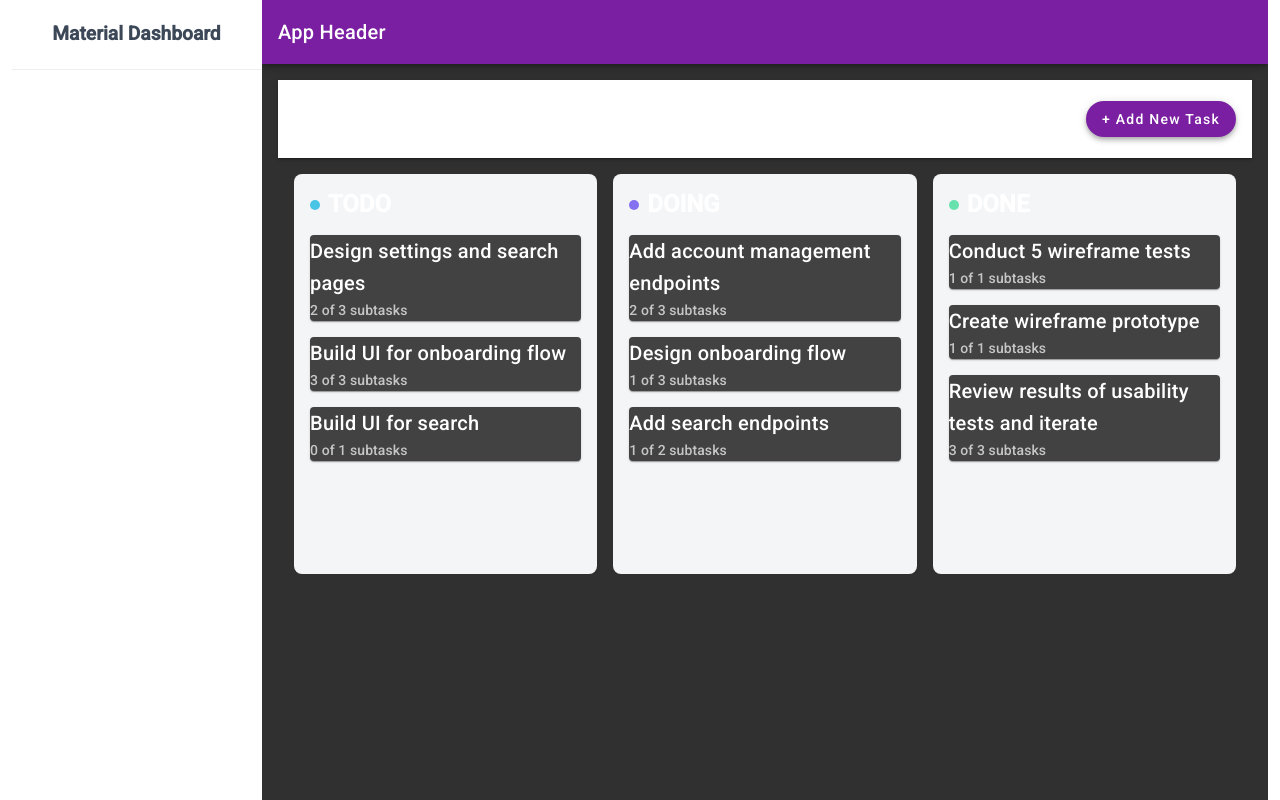
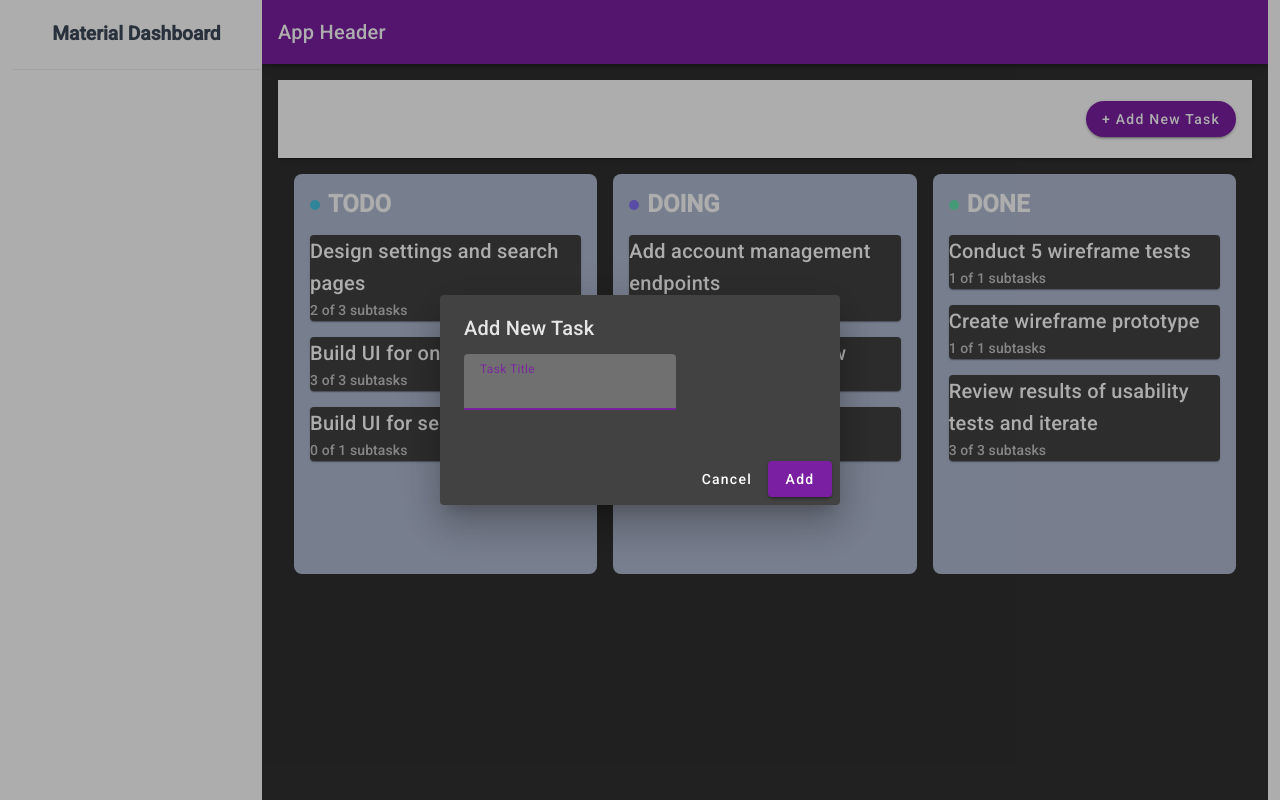
Before and after one commit to ghazanfarAliDev/kanban-frontend, an Angular app: page /kanban in a window 1280 px wide. Both pictures are taken after a click on the button "+ Add New Task". Built offline with nearby package versions, Linux system fonts and the light colour scheme.

Commit message:
(Feat) - Implemented Add Task Modal

```diff
--- /dev/null
+++ b/src/app/kanban/add-task/add-task.component.html
@@ -0,0 +1,14 @@
+<!-- add-task-dialog.component.html -->
+<h2 mat-dialog-title>Add New Task</h2>
+
+<mat-dialog-content>
+  <mat-form-field appearance="fill" class="full-width">
+    <mat-label>Task Title</mat-label>
+    <input matInput placeholder="Enter task name" [(ngModel)]="taskTitle">
+  </mat-form-field>
+</mat-dialog-content>
+
+<mat-dialog-actions align="end">
+  <button mat-button mat-dialog-close>Cancel</button>
+  <button mat-raised-button color="primary" [mat-dialog-close]="taskTitle">Add</button>
+</mat-dialog-actions>
--- /dev/null
+++ b/src/app/kanban/add-task/add-task.component.ts
@@ -0,0 +1,17 @@
+import { Component, inject } from '@angular/core';
+import { MatDialogRef } from '@angular/material/dialog';
+
+@Component({
+  selector: 'app-add-task',
+  templateUrl: './add-task.component.html',
+  styleUrl: './add-task.component.scss'
+})
+export class AddTaskComponent {
+  private dialogRef = inject(MatDialogRef<AddTaskComponent>);
+  taskTitle: string = '';
+
+  close(): void {
+    this.dialogRef.close();
+  }
+
+}
--- a/src/app/kanban/kanban-panel/kanban-panel.component.html
+++ b/src/app/kanban/kanban-panel/kanban-panel.component.html
@@ -1,7 +1,7 @@
 <div class="kanban-layout">
     <div class="main-header mat-elevation-z2">
         <h2>Platform Launch</h2>
-        <button mat-raised-button color="primary" class="add-task-btn">
+        <button mat-raised-button color="primary" class="add-task-btn" (click)="openAddTaskDialog()">
           + Add New Task
         </button>
       </div>
--- a/src/app/kanban/kanban-panel/kanban-panel.component.scss
+++ b/src/app/kanban/kanban-panel/kanban-panel.component.scss
@@ -82,7 +82,7 @@
 }
 
 .kanban-column {
-  background: #f4f5f7;
+  background: #b0bad1;
   border-radius: 8px;
   padding: 16px;
   min-height: 400px;
--- a/src/app/kanban/kanban-panel/kanban-panel.component.ts
+++ b/src/app/kanban/kanban-panel/kanban-panel.component.ts
@@ -1,4 +1,6 @@
-import { Component } from '@angular/core';
+import { Component, inject } from '@angular/core';
+import { AddTaskComponent } from '../add-task/add-task.component';
+import { MatDialog } from '@angular/material/dialog';
 
 @Component({
   selector: 'app-kanban-panel',
@@ -6,6 +8,8 @@ import { Component } from '@angular/core';
   styleUrl: './kanban-panel.component.scss'
 })
 export class KanbanPanelComponent {
+
+  private dialog = inject(MatDialog);
 
   todoTasks = [
     { title: 'Design settings and search pages', subtasksCompleted: 2, totalSubtasks: 3 },
@@ -26,4 +30,11 @@ export class KanbanPanelComponent {
   ];
 
 
+  openAddTaskDialog(): void {
+    this.dialog.open(AddTaskComponent, {
+      width: '400px',
+    });
+  }
+
+
 }
--- a/src/app/user/user.module.ts
+++ b/src/app/user/user.module.ts
@@ -7,6 +7,8 @@ import { FormsModule, ReactiveFormsModule } from '@angular/forms';
 import { MatCardModule } from '@angular/material/card';
 import { MatFormFieldModule } from '@angular/material/form-field';
 import { MatInputModule } from '@angular/material/input'
+import { HttpClientModule } from '@angular/common/http';
+import { UserService } from './user.service';
 
 
 const routes: Routes = [
@@ -33,7 +35,9 @@ const routes: Routes = [
     MatInputModule,
     FormsModule,
     ReactiveFormsModule,
+    HttpClientModule,
     RouterModule.forChild(routes)
-  ]
+  ],
+  providers: [UserService]
 })
 export class UserModule { }
```
Also changed, not shown: src/app/kanban/kanban.module.ts (+13 -1 lines), src/app/kanban/add-task/add-task.component.scss (added), 1 other file (tests, documents, lock files or other folders).
